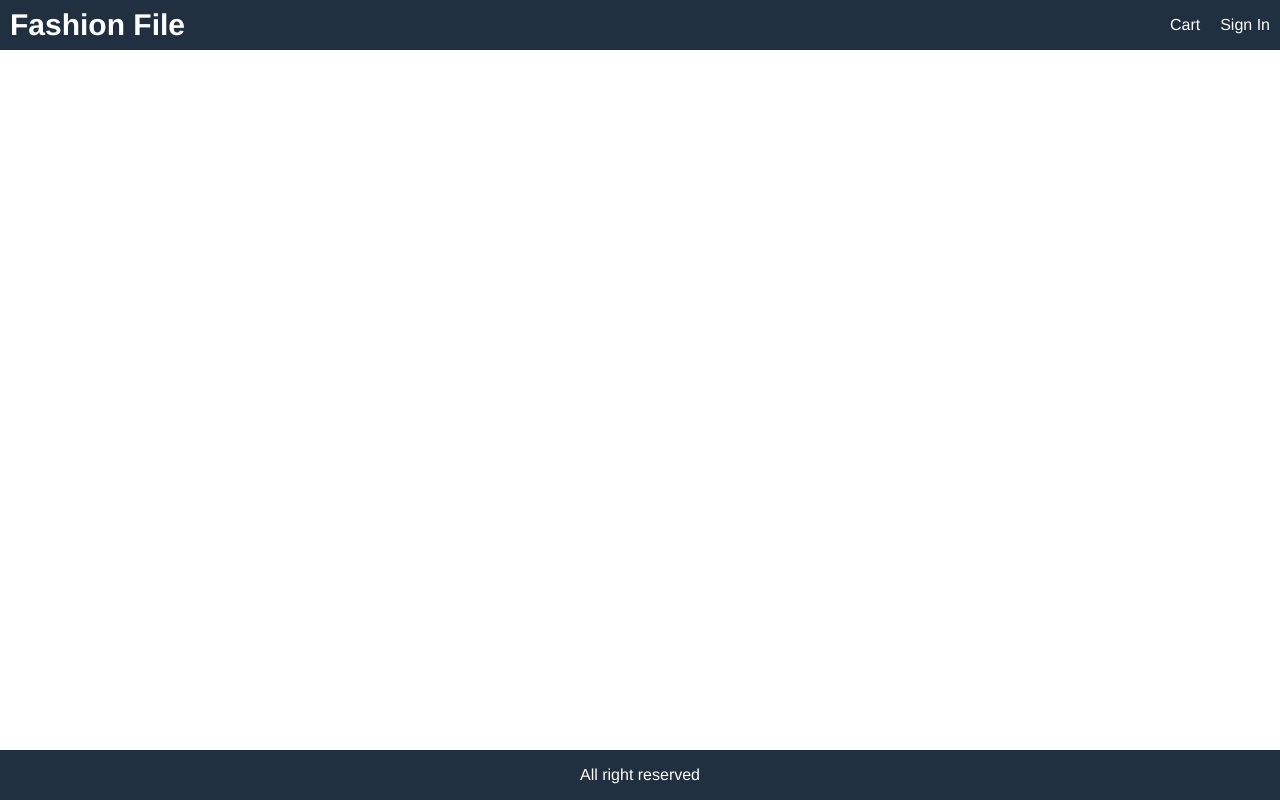
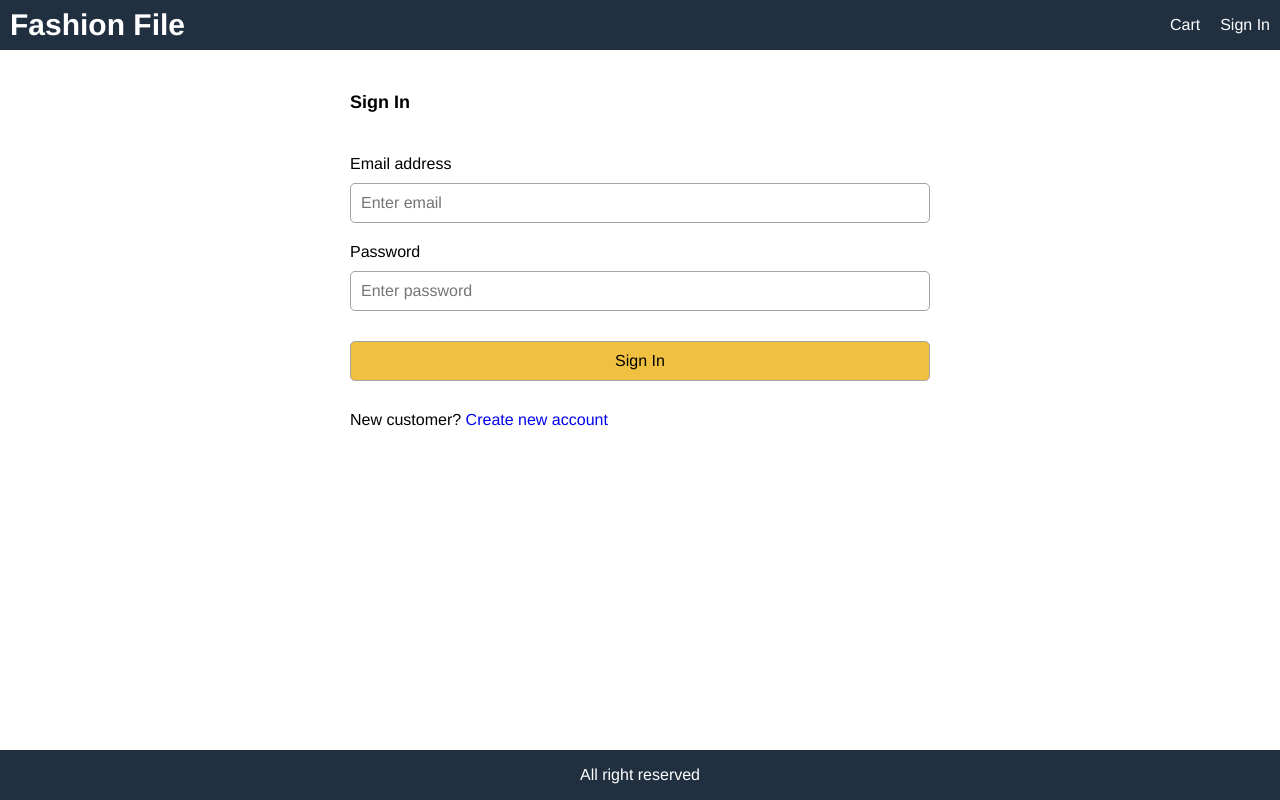
Before and after one commit to Iwan-G/Fashion-file, a React (Create React App) app in the folder frontend/: page /signin in a window 1280 px wide. Built offline with nearby package versions, Linux system fonts and the light colour scheme.

Commit message:
implement Signin

```diff
--- a/frontend/src/App.js
+++ b/frontend/src/App.js
@@ -1,13 +1,22 @@
 import React from 'react';
-import { useSelector } from 'react-redux';
+import { useSelector, useDispatch } from 'react-redux';
 import { BrowserRouter, Link, Route } from 'react-router-dom';
+import { signout } from './actions/userActions';
 import CartScreen from './screens/CartScreen';
 import HomeScreen from './screens/HomeScreen';
 import ProductScreen from './screens/ProductScreen';
+import SigninScreen from './screens/SigninScreen';
 
 function App() {
   const cart = useSelector((state) => state.cart);
   const { cartItems } = cart;
+
+  const userSignin = useSelector((state) => state.userSignin);
+  const { userInfo } = userSignin;
+  const dispatch = useDispatch();
+  const signoutHandler = () => {
+    dispatch(signout());
+  };
 
   return (
     <BrowserRouter>
@@ -25,12 +34,28 @@
                 <span className="badge">{cartItems.length}</span>
               )}
             </Link>
-            <Link to="/signin">Sign In</Link>
+            {userInfo ? (
+              <div className="dropdown">
+                <Link to="#">
+                  {userInfo.name} <i className="fa fa-caret-down"></i>{' '}
+                </Link>
+                <ul className="dropdown-content">
+                  <li>
+                    <Link to="#signout" onClick={signoutHandler}>
+                      Sign Out
+                    </Link>
+                  </li>
+                </ul>
+              </div>
+            ) : (
+              <Link to="/signin">Sign In</Link>
+            )}
           </div>
         </header>
         <main>
           <Route path="/cart/:id?" component={CartScreen}></Route>
           <Route path="/product/:id" component={ProductScreen}></Route>
+          <Route path="/signin" component={SigninScreen}></Route>
           <Route path="/" component={HomeScreen} exact></Route>
         </main>
         <footer className="row center">All right reserved</footer>
--- /dev/null
+++ b/frontend/src/actions/userActions.js
@@ -0,0 +1,29 @@
+import Axios from 'axios';
+import {
+  USER_SIGNIN_FAIL,
+  USER_SIGNIN_REQUEST,
+  USER_SIGNIN_SUCCESS,
+  USER_SIGNOUT,
+} from '../constants/userConstants';
+
+export const signin = (email, password) => async (dispatch) => {
+  dispatch({ type: USER_SIGNIN_REQUEST, payload: { email, password } });
+  try {
+    const { data } = await Axios.post('/api/users/signin', { email, password });
+    dispatch({ type: USER_SIGNIN_SUCCESS, payload: data });
+    localStorage.setItem('userInfo', JSON.stringify(data));
+  } catch (error) {
+    dispatch({
+      type: USER_SIGNIN_FAIL,
+      payload:
+        error.response && error.response.data.message
+          ? error.response.data.message
+          : error.message,
+    });
+  }
+};
+export const signout = () => (dispatch) => {
+  localStorage.removeItem('userInfo');
+  localStorage.removeItem('cartItems');
+  dispatch({ type: USER_SIGNOUT });
+};
--- /dev/null
+++ b/frontend/src/constants/userConstants.js
@@ -0,0 +1,4 @@
+export const USER_SIGNIN_REQUEST = 'USER_SIGNIN_REQUEST';
+export const USER_SIGNIN_SUCCESS = 'USER_SIGNIN_SUCCESS';
+export const USER_SIGNIN_FAIL = 'USER_SIGNIN_FAIL';
+export const USER_SIGNOUT = 'USER_SIGNOUT';
--- a/frontend/src/index.css
+++ b/frontend/src/index.css
@@ -191,3 +191,37 @@
   color: #a02020;
   background-color: #ffe0e0;
 }
+/* Form */
+.form {
+  max-width: 60rem;
+  margin: 0 auto;
+}
+.form > div {
+  display: flex;
+  flex-direction: column;
+  margin: 1rem;
+}
+.form label {
+  margin: 1rem 0;
+  display: block;
+}
+/* Dropdown */
+.dropdown {
+  display: inline-block;
+  position: relative;
+}
+.dropdown-content {
+  position: absolute;
+  display: none;
+  right: 0;
+  min-width: 12rem;
+  padding: 1rem;
+  z-index: 1;
+  background-color: #203040;
+  margin: 0;
+  margin-top: 0.4rem;
+  border-radius: 0.5rem;
+}
+.dropdown:hover .dropdown-content {
+  display: block;
+}
--- /dev/null
+++ b/frontend/src/reducers/userReducers.js
@@ -0,0 +1,21 @@
+import {
+    USER_SIGNIN_FAIL,
+    USER_SIGNIN_REQUEST,
+    USER_SIGNIN_SUCCESS,
+    USER_SIGNOUT,
+  } from '../constants/userConstants';
+
+  export const userSigninReducer = (state = {}, action) => {
+    switch (action.type) {
+      case USER_SIGNIN_REQUEST:
+        return { loading: true };
+      case USER_SIGNIN_SUCCESS:
+        return { loading: false, userInfo: action.payload };
+      case USER_SIGNIN_FAIL:
+        return { loading: false, error: action.payload };
+      case USER_SIGNOUT:
+        return {};
+      default:
+        return state;
+    }
+  };
--- /dev/null
+++ b/frontend/src/screens/SigninScreen.js
@@ -0,0 +1,71 @@
+import React, { useState, useEffect } from 'react';
+import { useDispatch, useSelector } from 'react-redux';
+import { Link } from 'react-router-dom';
+import { signin } from '../actions/userActions';
+import LoadingBox from '../components/LoadingBox';
+import MessageBox from '../components/MessageBox';
+
+export default function SigninScreen(props) {
+  const [email, setEmail] = useState('');
+  const [password, setPassword] = useState('');
+  const redirect = props.location.search
+    ? props.location.search.split('=')[1]
+    : '/';
+
+  const userSignin = useSelector((state) => state.userSignin);
+  const { userInfo, loading, error } = userSignin;
+
+  const dispatch = useDispatch();
+  const submitHandler = (e) => {
+    e.preventDefault();
+    dispatch(signin(email, password));
+  };
+    useEffect(() => {
+        if (userInfo) {
+          props.history.push(redirect);
+        }
+      }, [props.history, redirect, userInfo]);
+  return (
+    <div>
+      <form className="form" onSubmit={submitHandler}>
+        <div>
+          <h1>Sign In</h1>
+        </div>
+        {loading && <LoadingBox></LoadingBox>}
+        {error && <MessageBox variant="danger">{error}</MessageBox>}
+        <div>
+          <label htmlFor="email">Email address</label>
+          <input
+            type="email"
+            id="email"
+            placeholder="Enter email"
+            required
+            onChange={(e) => setEmail(e.target.value)}
+          ></input>
+        </div>
+        <div>
+          <label htmlFor="password">Password</label>
+          <input
+            type="password"
+            id="password"
+            placeholder="Enter password"
+            required
+            onChange={(e) => setPassword(e.target.value)}
+          ></input>
+        </div>
+        <div>
+          <label />
+          <button className="primary" type="submit">
+            Sign In
+          </button>
+        </div>
+        <div>
+          <label />
+          <div>
+            New customer? <Link to="/register">Create new account</Link>
+          </div>
+        </div>
+      </form>
+    </div>
+  );
+}
--- a/frontend/src/store.js
+++ b/frontend/src/store.js
@@ -5,8 +5,14 @@
   productDetailsReducer,
   productListReducer,
 } from './reducers/productReducers';
+import { userSigninReducer } from './reducers/userReducers';
 
 const initialState = {
+  userSignin: {
+    userInfo: localStorage.getItem('userInfo')
+      ? JSON.parse(localStorage.getItem('userInfo'))
+      : null,
+  },
   cart: {
     cartItems: localStorage.getItem('cartItems')
       ? JSON.parse(localStorage.getItem('cartItems'))
@@ -17,6 +23,7 @@
   productList: productListReducer,
   productDetails: productDetailsReducer,
   cart: cartReducer,
+  userSignin: userSigninReducer,
 });
 const composeEnhancer = window.__REDUX_DEVTOOLS_EXTENSION_COMPOSE__ || compose;
 const store = createStore(
```
